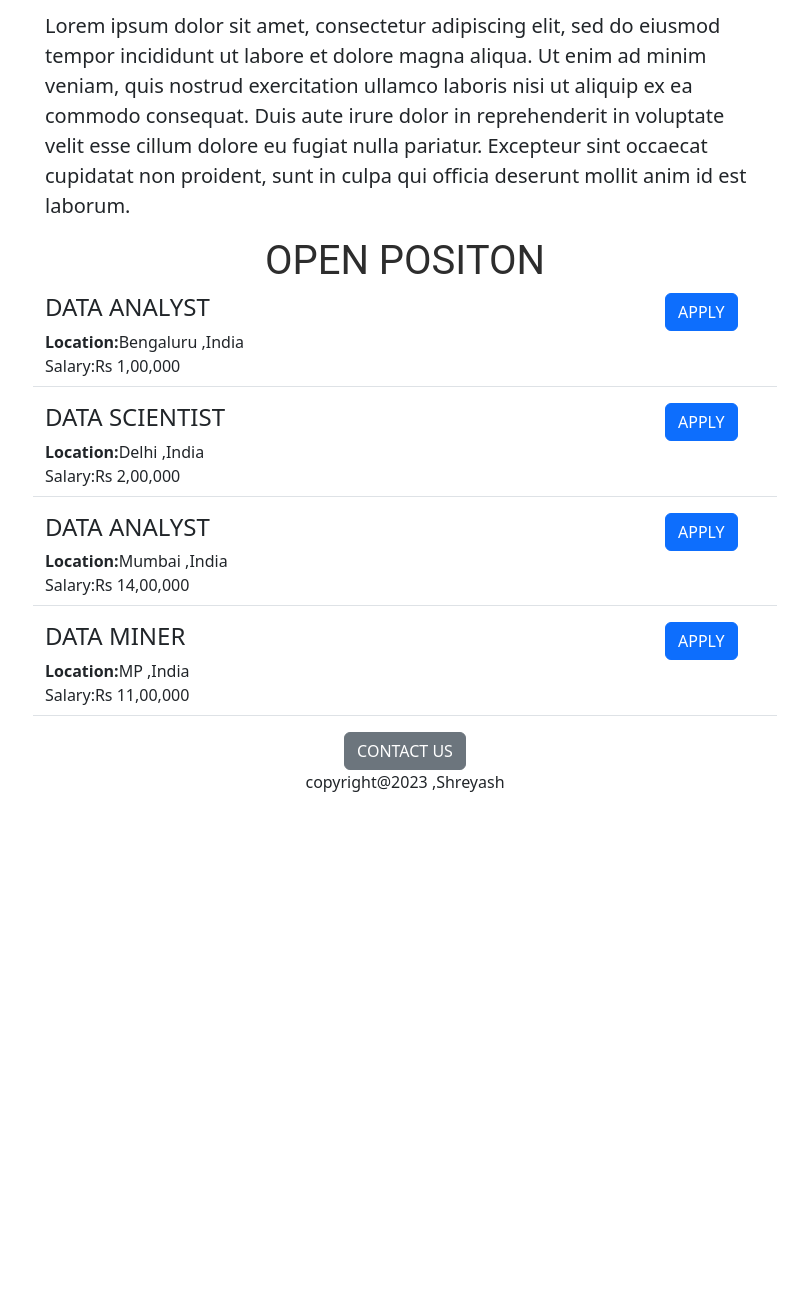
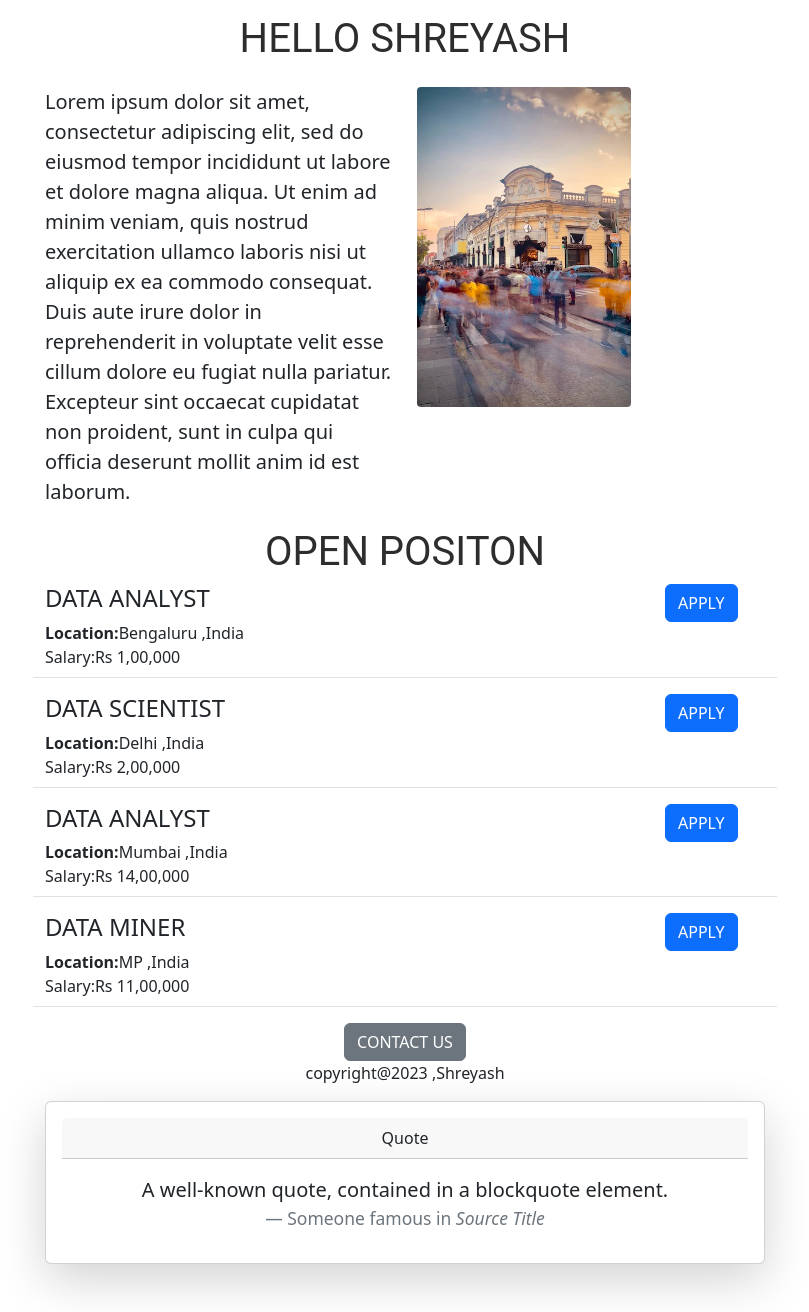
Before and after one commit to Shreyash54/flaskwebsite, a Flask app: page / in a window 1280 px wide. Shown: the part 525-1837 px from the top of the page, without its empty margins (235-1044 px from the left). Before the commit the page ends 1317 px from the top, so only its background shows below. Run offline with Flask 2, Linux system fonts and the light colour scheme.

Commit message:
Functional & Aesthetic improvment
Few Improvements

```diff
--- /dev/null
+++ b/templates/footer.html
@@ -0,0 +1,11 @@
+<div class="card shadow-lg p-3 mb-5">
+  <div class="card-header">
+    Quote
+  </div>
+  <div class="card-body">
+    <blockquote class="blockquote mb-0">
+      <p>A well-known quote, contained in a blockquote element.</p>
+      <footer class="blockquote-footer">Someone famous in <cite title="Source Title">Source Title</cite></footer>
+    </blockquote>
+  </div>
+</div>
--- a/templates/home.html
+++ b/templates/home.html
@@ -3,11 +3,12 @@
   <head>
      <meta charset="utf-8">
     <meta name="viewport" content="width=device-width, initial-scale=1">
+    <link rel="icon" type="image/x-icon" href="/static/banner.jpg">
     <link href="https://cdn.jsdelivr.net/npm/bootstrap@5.3.0-alpha3/dist/css/bootstrap.min.css" rel="stylesheet" integrity="sha384-KK94CHFLLe+nY2dmCWGMq91rCGa5gtU4mk92HdvYe+M/SXH301p5ILy+dN9+nJOZ" crossorigin="anonymous">
     <script src="https://cdn.jsdelivr.net/npm/bootstrap@5.3.0-alpha3/dist/js/bootstrap.bundle.min.js" integrity="sha384-ENjdO4Dr2bkBIFxQpeoTz1HIcje39Wm4jDKdf19U8gI4ddQ3GYNS7NTKfAdVQSZe" crossorigin="anonymous"></script>
   </head>
   <title>
-    hello
+    Proposals
   </title>
     <style>
       h1{
@@ -34,6 +35,9 @@
     </style>
   </head>
   <body>
+    <div>
+      {% include 'nav.html' %}
+    </div>
     <div  id="container">
       <h1 class="mt-3 mb-4" >
        {{companyname}} SHREYASH
@@ -43,10 +47,16 @@
       <h1 class="mt-3 mb-4">
   HELLO SHREYASH
       </h1>
-      <p class="lead">
+      <div class="row" style="margin-bottom:5px">
+        <div class= "col-md-6">
+         <p class="lead">
         Lorem ipsum dolor sit amet, consectetur adipiscing elit, sed do eiusmod tempor incididunt ut labore et dolore magna aliqua. Ut enim ad minim veniam, quis nostrud exercitation ullamco laboris nisi ut aliquip ex ea commodo consequat. Duis aute irure dolor in reprehenderit in voluptate velit esse cillum dolore eu fugiat nulla pariatur. Excepteur sint occaecat cupidatat non proident, sunt in culpa qui officia deserunt mollit anim id est laborum.
       </p>
-
+        </div>
+        <div class="d-none d-md-block col-md-6">
+        <img src="static/banner2.jpg" style="height:320px ;border-radius:4px">
+          </div>
+      </div>
       <h1>
         OPEN POSITON
       </h1>
@@ -62,8 +72,9 @@
 
         <div>  Salary:{{job['salary']}}</div>
         </div>
-        <div class="col-2">
-        <button type="button" class="btn btn-primary"> APPLY</button></div>
+        <div class="col-1">
+        <a href="mailto:email@example.com?subject=Mail from our Website{{job['title']}}" type="button" class="btn btn-primary"> APPLY</a>
+        </div>
      </div>
 
       {% endfor %}
@@ -71,15 +82,17 @@
 
 
       <div style="text-align:center;">
-        <button class="btn btn-secondary">
+        <a href="mailto:Shreyash Gupta?subject=application%20for%20job&body=My%20name%20%3A%3Cyour%20name%3E%0A%0AMy%20Resume%3A%20%3Cyour%20resume%3E%0A%0AMy%20Github%20%3A%3CYour%20Github%20Link%3E " class="btn btn-secondary">
       CONTACT US
-    </button>
+    </a>
 
     <p>
       copyright@2023 ,Shreyash
     </p>
-      </div>
+        <div>
+      {% include 'footer.html' %}
         </div>
+    </div>
 
   </body>
 </html>
--- /dev/null
+++ b/templates/nav.html
@@ -0,0 +1,40 @@
+<nav class="navbar fixed-top shadow p-3 mb-5 navbar-expand-lg bg-body-tertiary">
+  <div class="container-fluid">
+    <a class="navbar-brand" href="https://www.google.com">gOoGlE</a>
+    <button class="navbar-toggler" type="button" data-bs-toggle="collapse" data-bs-target="#navbarSupportedContent" aria-controls="navbarSupportedContent" aria-expanded="false" aria-label="Toggle navigation">
+      <span class="navbar-toggler-icon"></span>
+    </button>
+    <div class="collapse navbar-collapse" id="navbarSupportedContent">
+      <ul class="navbar-nav me-auto mb-2 mb-lg-0">
+        <li class="nav-item">
+          <a class="nav-link active" aria-current="page" href="#">Home</a>
+        </li>
+        <li class="nav-item">
+          <a class="nav-link" href="#">Link</a>
+        </li>
+        <li class="nav-item dropdown">
+          <a class="nav-link dropdown-toggle" href="#" role="button" data-bs-toggle="dropdown" aria-expanded="false">
+            Dropdown
+          </a>
+          <ul class="dropdown-menu">
+            <li><a class="dropdown-item" href="#">Action</a></li>
+            <li><a class="dropdown-item" href="#">Another action</a></li>
+            <li><hr class="dropdown-divider"></li>
+            <li><a class="dropdown-item" href="#">Something else here</a></li>
+          </ul>
+        </li>
+        <li class="nav-item">
+          <a class="nav-link disabled">Disabled</a>
+        </li>
+      </ul>
+      <form class="d-flex" role="search">
+        <input class="form-control me-2" type="search" placeholder="Search" aria-label="Search">
+        <button class="btn btn-outline-success" type="submit">Search</button>
+      </form>
+    </div>
+  </div>
+
+  </div>
+</nav>
+  <div style="height: 76px">
+  </div>
```
Also changed, not shown: static/banner2.jpg (added).
